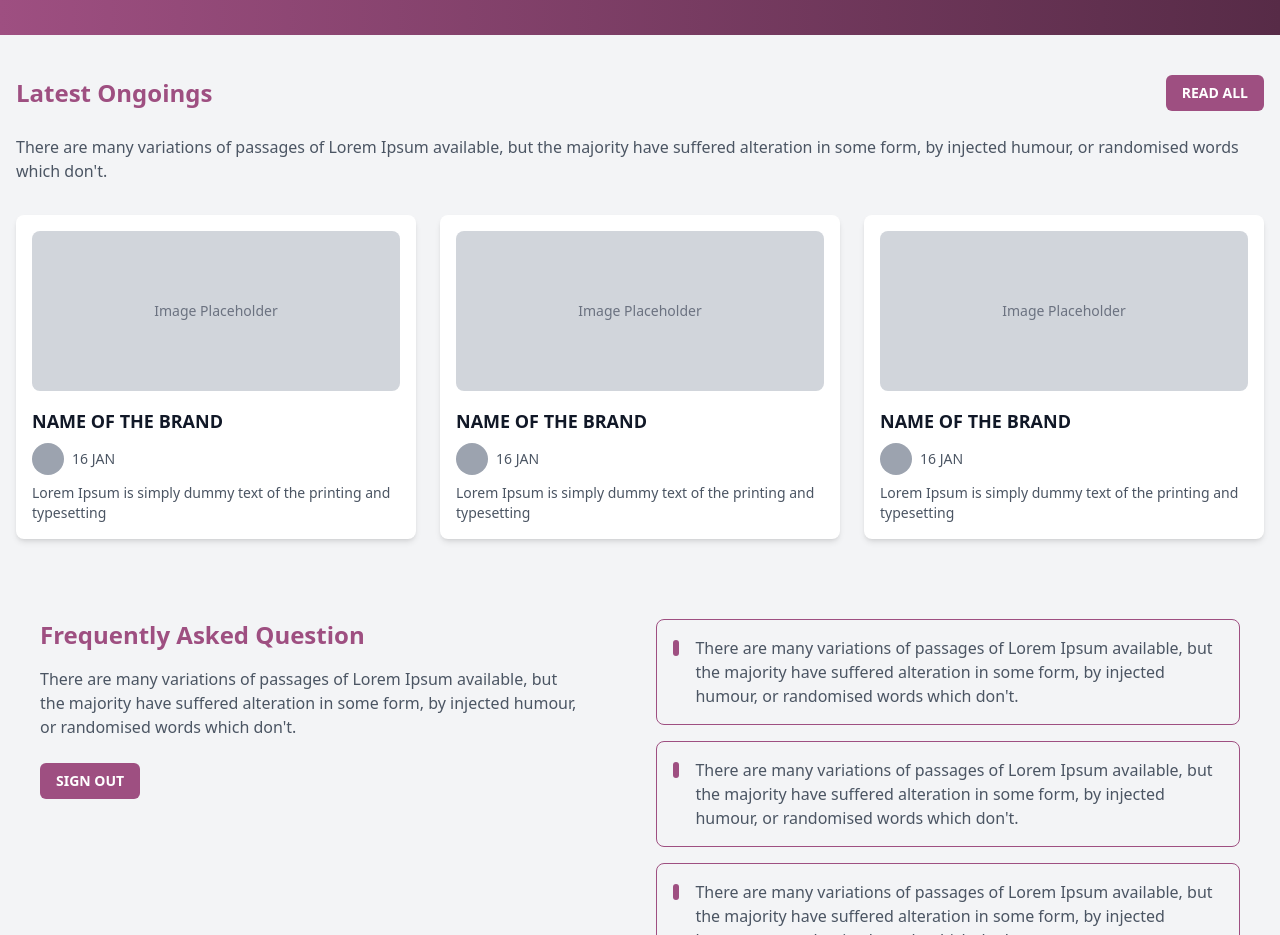
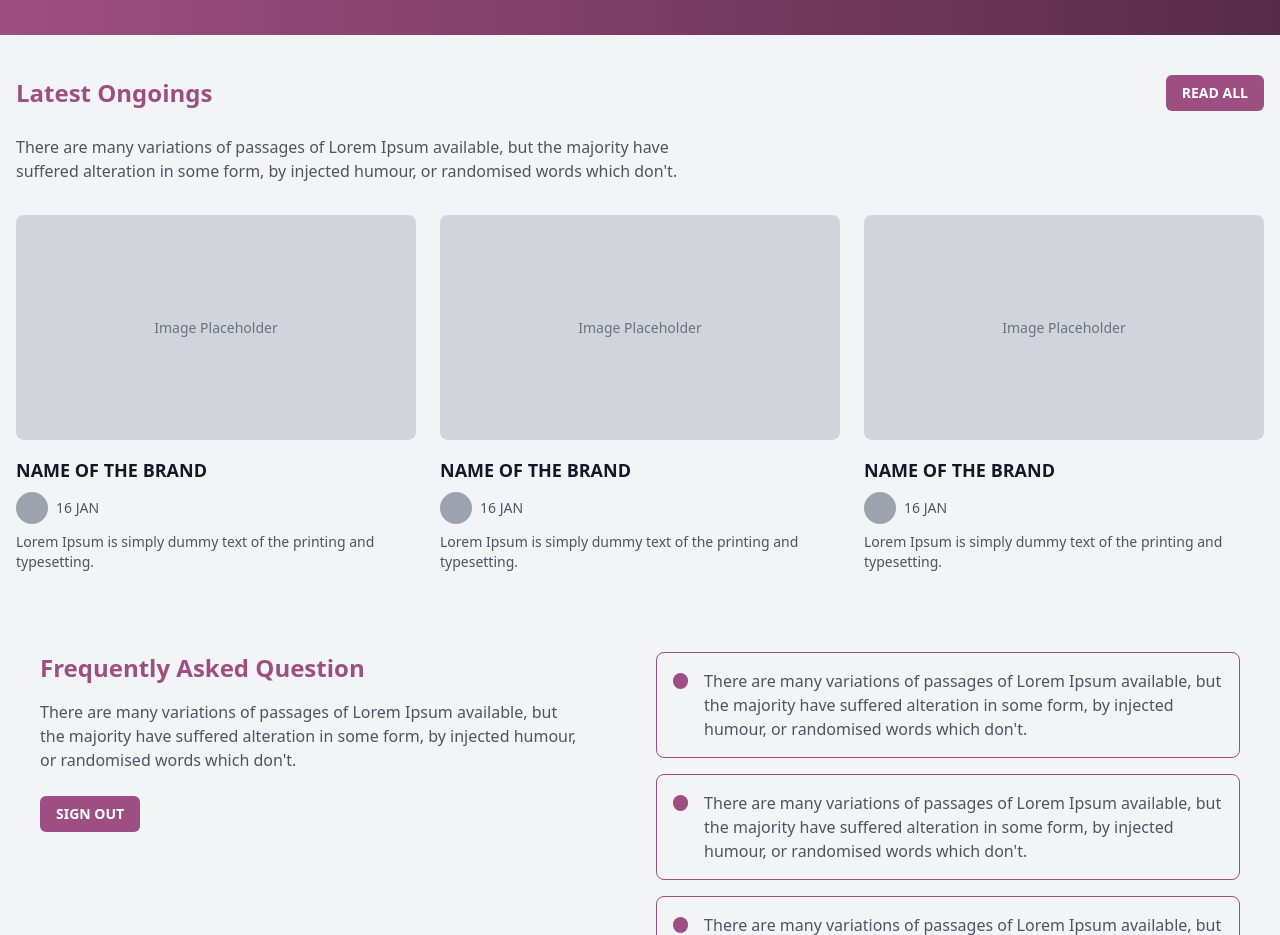
Before and after one commit to 1Deepak007/Fashionista, a Next.js app: page /shop in a window 1280 px wide. Shown: the part 5020-5955 px from the top of the page. Built offline with nearby package versions, Linux system fonts and the light colour scheme.

Commit message:
Add profile pop-up, help section for shopI

```diff
--- a/src/app/shop/page.js
+++ b/src/app/shop/page.js
@@ -365,7 +365,7 @@ function Page() {
             </button>
           </div>
 
-          <p className="text-gray-600 text-sm md:text-base mb-8">
+          <p className="text-gray-600 text-sm md:text-base max-w-[685px] mb-8">
             There are many variations of passages of Lorem Ipsum available, but
             the majority have suffered alteration in some form, by injected
             humour, or randomised words which don't.
@@ -375,22 +375,22 @@ function Page() {
             {Array(3)
               .fill(0)
               .map((_, index) => (
-                <div key={index} className="bg-white rounded-lg shadow-md p-4">
-                  <div className="bg-gray-300 h-40 rounded-lg flex items-center justify-center mb-4">
+                <div key={index} className="rounded-lg">
+                  <div className="bg-gray-300 flex items-center justify-center mb-4 w-full aspect-[16/9] md:max-w-[413px] rounded-lg">
                     <span className="text-gray-500 text-sm">
                       Image Placeholder
                     </span>
                   </div>
-                  <h3 className="text-gray-900 text-lg font-bold">
+                  <h3 className="text-gray-900 text-lg font-bold text-center md:text-left">
                     NAME OF THE BRAND
                   </h3>
-                  <div className="flex items-center text-gray-600 text-sm my-2">
+                  <div className="flex items-center justify-center md:justify-start text-gray-600 text-sm my-2">
                     <span className="rounded-full bg-gray-400 w-8 h-8 mr-2"></span>
                     <span>16 JAN</span>
                   </div>
-                  <p className="text-gray-600 text-sm">
+                  <p className="text-gray-600 text-sm text-center md:text-left">
                     Lorem Ipsum is simply dummy text of the printing and
-                    typesetting
+                    typesetting.
                   </p>
                 </div>
               ))}
@@ -427,7 +427,7 @@ function Page() {
                       className="border border-[#9e4f81] rounded-lg p-4 flex items-start gap-4"
                     >
                       <div className="h-4 w-4 rounded-full bg-[#9e4f81] mt-1"></div>
-                      <p className="text-gray-600 text-sm md:text-base">
+                      <p className="text-gray-600 text-sm md:text-base w-full mx-auto">
                         There are many variations of passages of Lorem Ipsum
                         available, but the majority have suffered alteration in
                         some form, by injected humour, or randomised words which
```
